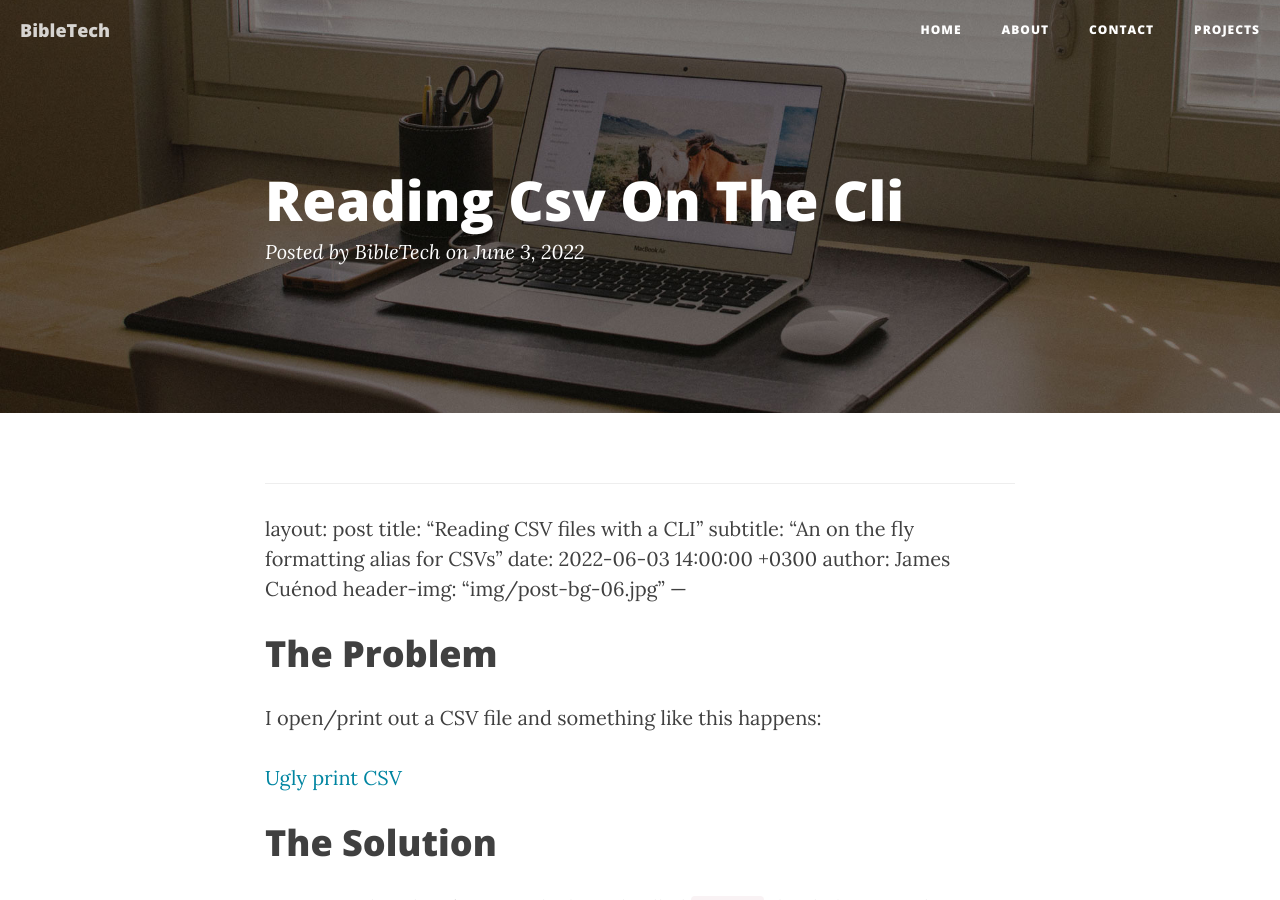
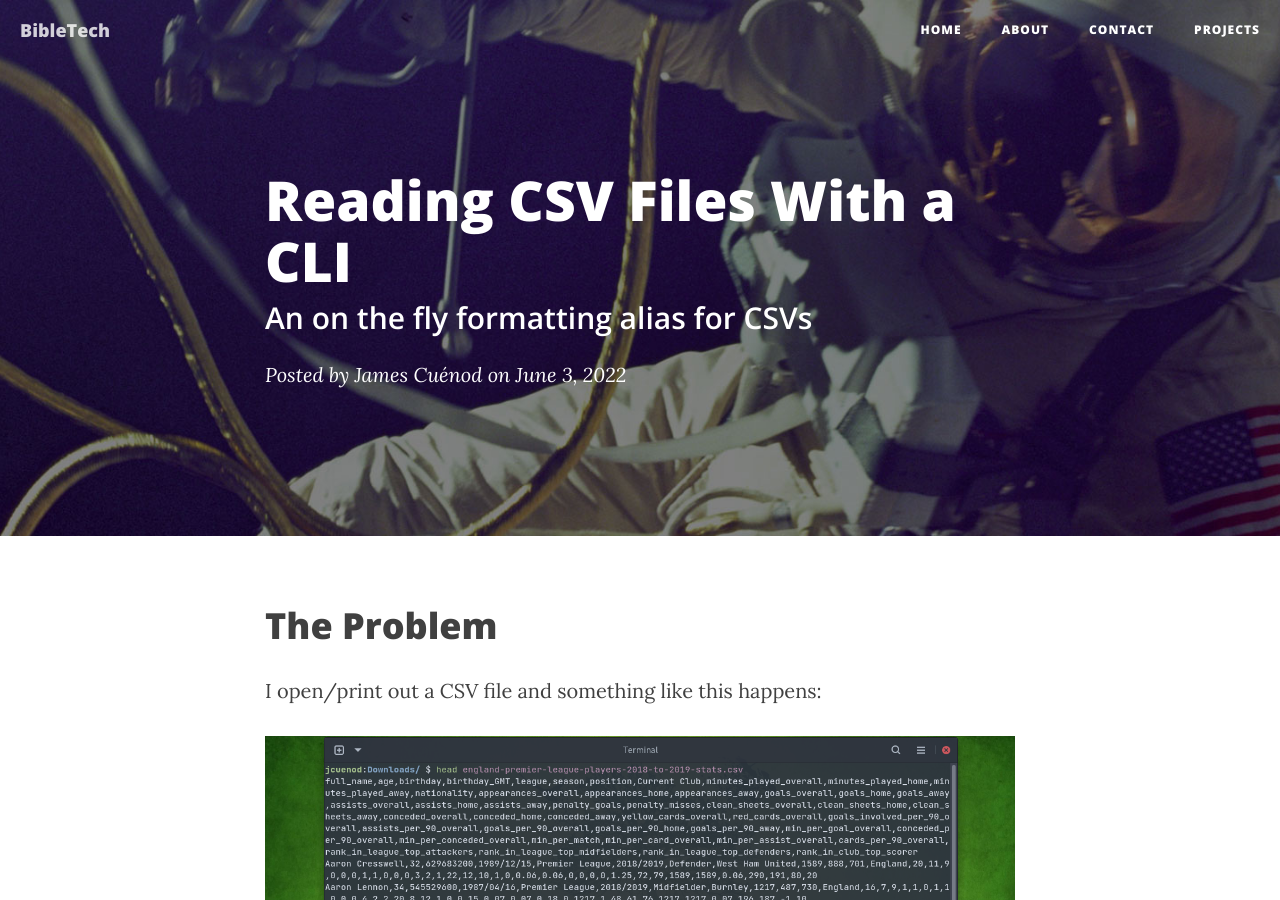
Before and after one commit to jcuenod/bibletech, a Jekyll site: the page built from _posts/2022-06-03-reading-csv-on-the-cli.md, in a window 1280 px wide and 900 px high. Built offline with Jekyll 4.4.1, drawn with Linux system fonts in a browser that asks for light colours; nearby versions of some CDN libraries; our own code applies the rules of GitHub Pages for plain Markdown files.

Commit message:
Fix images and frontmatter

```diff
--- a/_posts/2022-06-03-reading-csv-on-the-cli.md
+++ b/_posts/2022-06-03-reading-csv-on-the-cli.md
@@ -1,7 +1,6 @@
-
 ---
 layout: post
-title:  "Reading CSV files with a CLI"
+title:  "Reading CSV Files With a CLI"
 subtitle:  "An on the fly formatting alias for CSVs"
 date:   2022-06-03 14:00:00 +0300
 author: James Cuénod
@@ -12,7 +11,7 @@ header-img: "img/post-bg-06.jpg"
 
 I open/print out a CSV file and something like this happens:
 
-[Ugly print CSV](/bibletech/img/post-images/print-csv.png)
+![Ugly print CSV](/bibletech/img/post-images/print-csv.png)
 
 # The Solution
 
@@ -44,4 +43,4 @@ function ppcsv {
 
 And voila:
 
-[Pretty print CSV](/bibletech/img/post-images/pp-csv.png)
+![Pretty print CSV](/bibletech/img/post-images/pp-csv.png)
```
